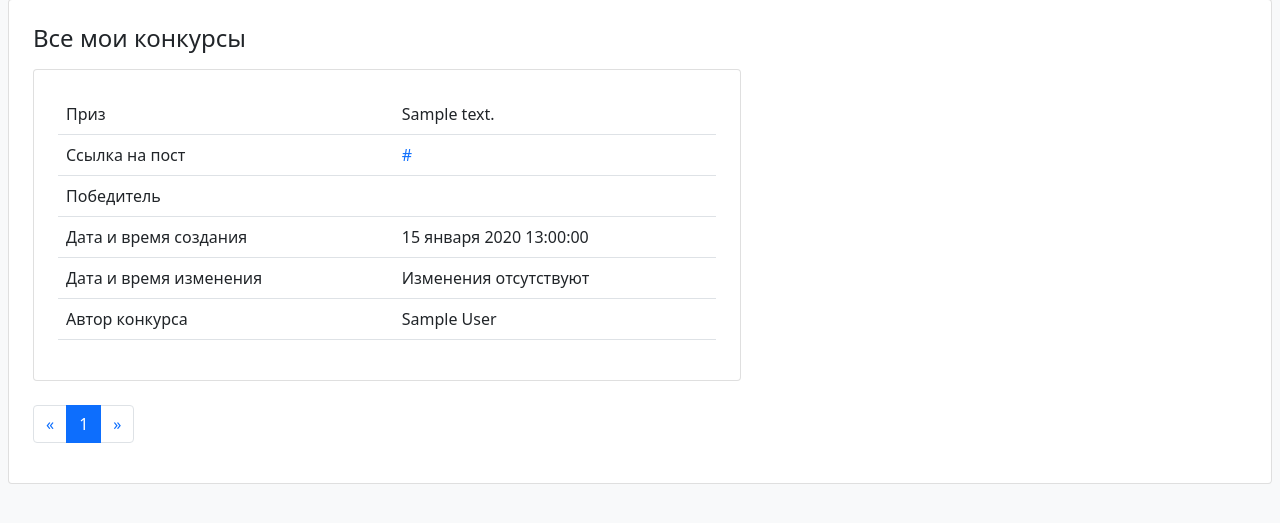
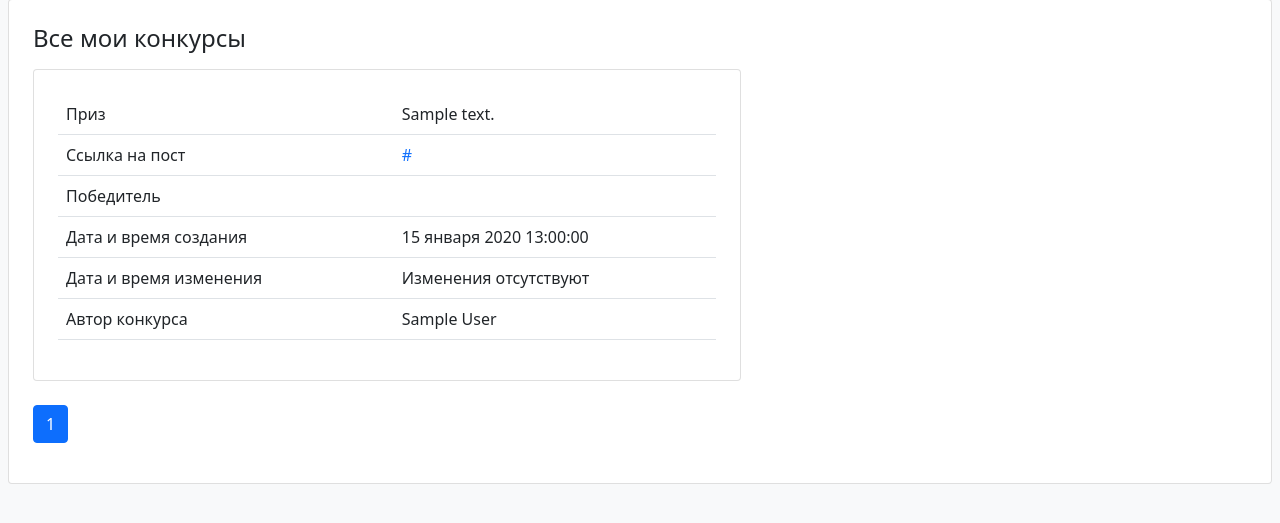
Before and after one commit to twsomt/randomizer, a Django app: page /my_raffles/ in a window 1280 px wide. Shown: the part 105-628 px from the top of the page. Run offline with Django 3.2, Linux system fonts and the light colour scheme; a user stored in the database is signed in; tables that the repository leaves empty hold one stand-in row (values such as "Sample post").

Commit message:
Update paginator

```diff
--- a/randomizer/generator/templates/generator/my_raffles.html
+++ b/randomizer/generator/templates/generator/my_raffles.html
@@ -10,7 +10,8 @@
         </legend>
 
         {% for raffle in page_obj%}
-        <div onclick="window.location.href='{% url 'generator:raffle_page' raffle.slug %}';" class="card col-md-7 p-4 text-break box">
+        <div onclick="window.location.href='{% url 'generator:raffle_page' raffle.slug %}';"
+            class="card col-md-7 p-4 text-break box">
             <table class="table">
                 <tr>
                     <td>Приз</td>
@@ -67,24 +68,27 @@
 
         <nav aria-label="Page navigation example">
             <ul class="pagination">
-
+                {% if not page_obj.number == 1 %}
                 <li class="page-item">
-                <a class="page-link" href="#" aria-label="Previous">
+                    <a class="page-link" href="?page=1" aria-label="Previous">
                         <span aria-hidden="true">&laquo;</span>
                     </a>
                 </li>
+                {% endif %}
                 {% for p in paginator.page_range %}
                     {% if page_obj.number == p %}
-            <li class="page-item active"><a class="page-link" href="">{{ p }}</a></li>
-            {% elif p >= page_obj.number|add:-4 and p <= page_obj.number|add:4 %} <li class="page-item"><a
-                    class="page-link" href="?page={{ p }}">{{ p }}</a></li>
+                        <li class="page-item active"><a class="page-link disabled" href="">{{ p }}</a></li>
+                    {% elif p >= page_obj.number|add:-5 and p <= page_obj.number|add:5 %}
+                        <li class="page-item"><a class="page-link" href="?page={{ p }}">{{ p }}</a></li>
                     {% endif %}
                 {% endfor %}
+                {% if not page_obj.number == paginator.num_pages %}
                     <li class="page-item">
-                    <a class="page-link" href="#" aria-label="Next">
+                        <a class="page-link" href="?page={{ paginator.num_pages }}" aria-label="Next">
                             <span aria-hidden="true">&raquo;</span>
                         </a>
                     </li>
+                {% endif %}
             </ul>
         </nav>
     </div>
@@ -96,6 +100,5 @@
         transition: 0.5s;
 
     }
-
 </style>
 {% endblock %}
```
Lines whose indentation alone changed are shown as unchanged.
